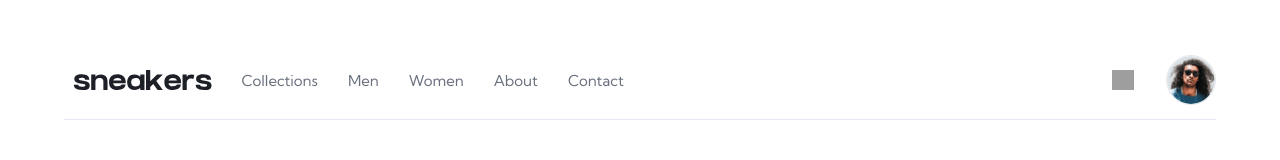
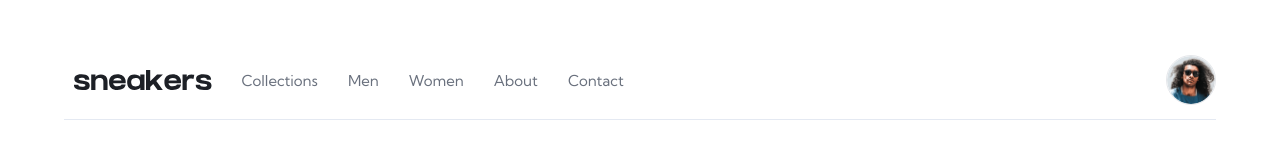
Before and after one commit to nk-on/ecommerce-product-page, a React (Vite) app: page / in a window 1280 px wide. Shown: the top 160 px of the page. Built offline with nearby package versions, Linux system fonts and the light colour scheme; grey boxes are pictures that could not be loaded.

Commit message:
Fixing image path of cart icon

```diff
--- a/src/Header.tsx
+++ b/src/Header.tsx
@@ -21,7 +21,7 @@ function Header() {
         </div>
         <div className="flex justify-between items-center lg:w-[9%] w-[15%] h-full">
         <img
-            src="public/icon-cart.svg"
+            src="public/Cart.svg"
             alt="icon-cart"
             className="w-[21.82px] h-[20px] cursor-pointer"
             onClick={()=> setProfilePicClicked(prev => !prev)}
```
